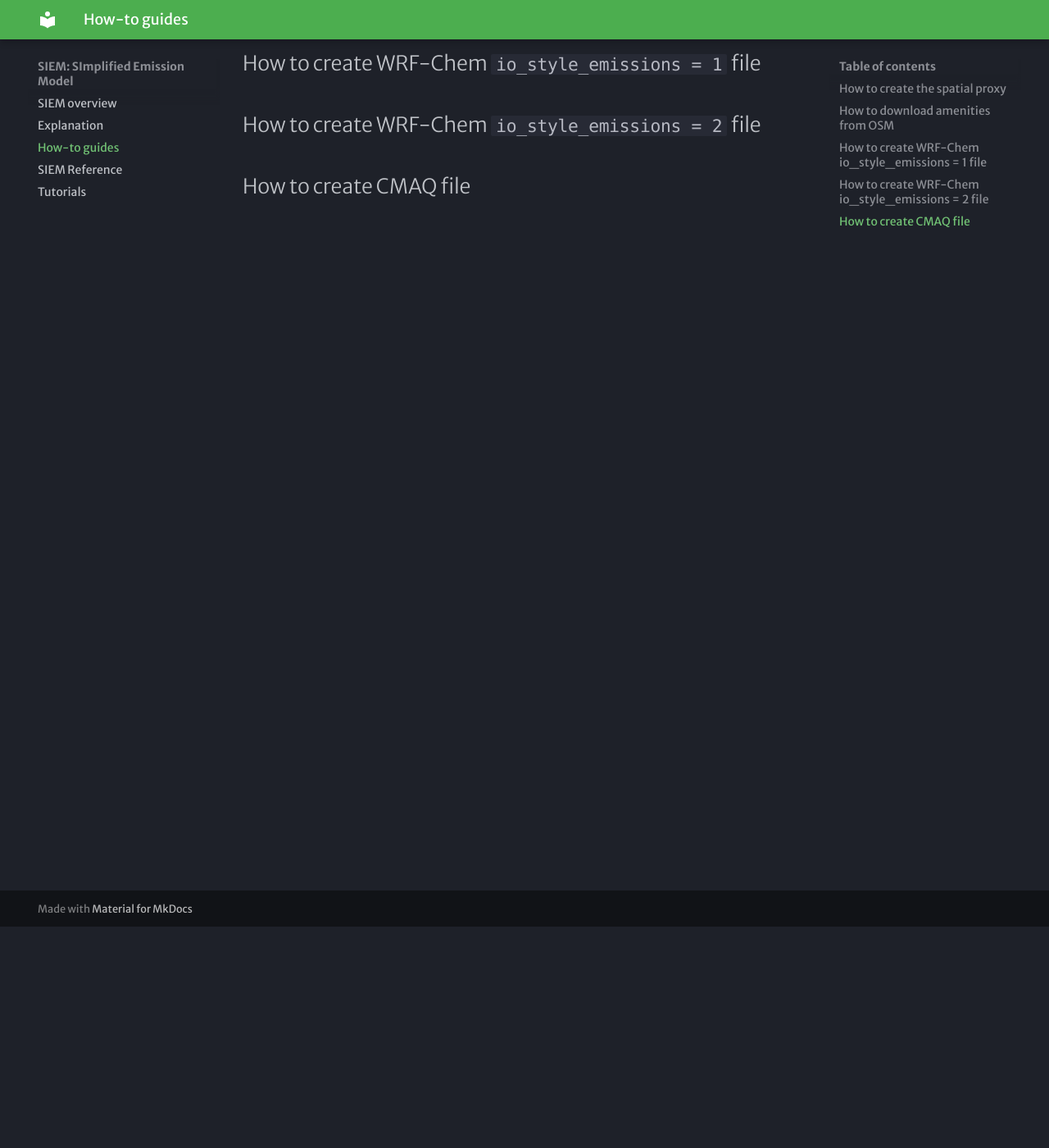
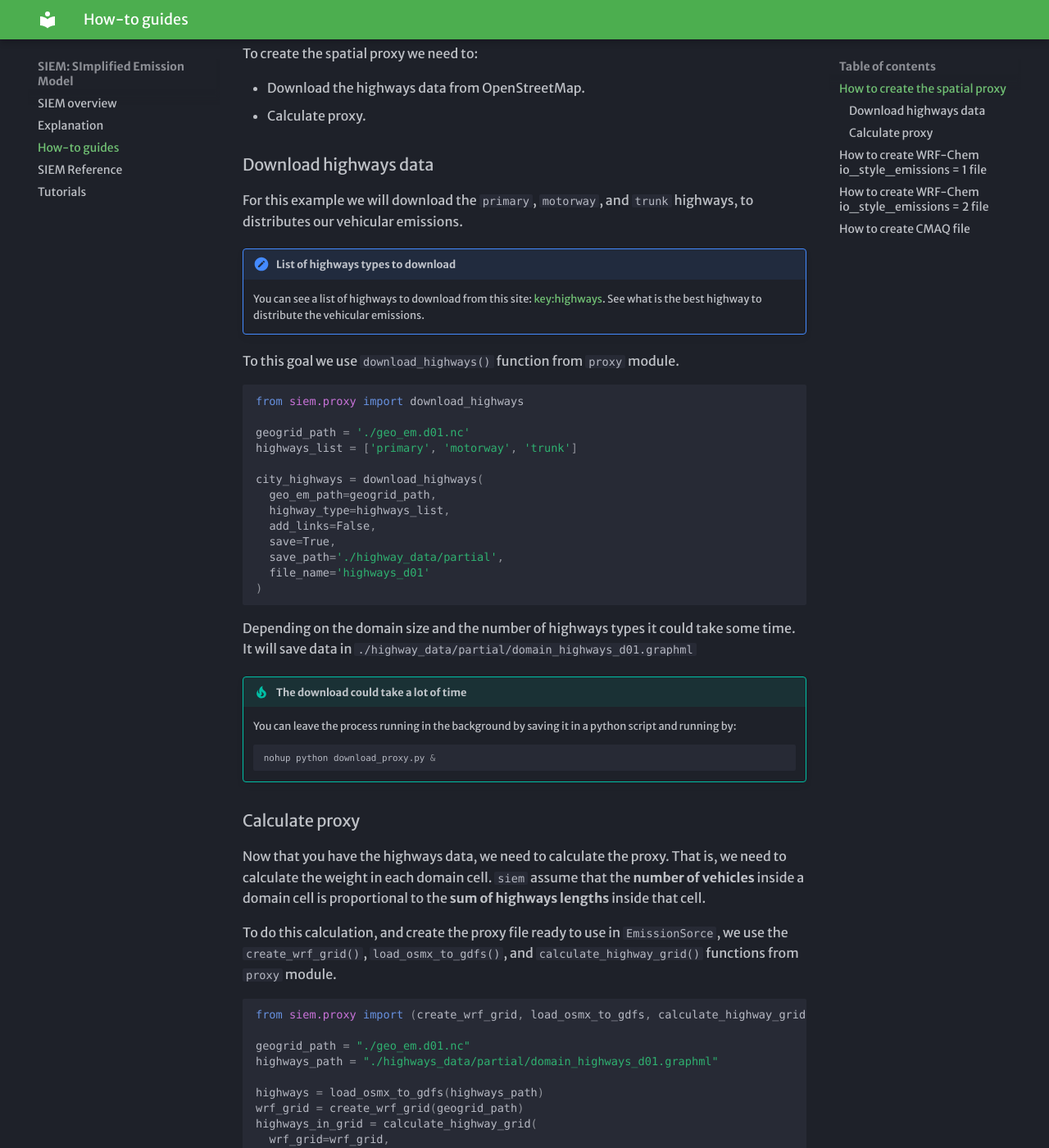
Before and after one commit to quishqa/siem, an MkDocs documentation site: the page built from docs/how-to-guides.md, in a window 1280 px wide and 1400 px high, scrolled down 270 px. Shown: the whole window at 82% size. Built offline with MkDocs 1.6.1 and Material for MkDocs 9.7.7, drawn with Linux system fonts in a browser that asks for light colours; some web fonts are replaced; some of the changed text lies outside the part shown.

Commit message:
doc: how to create the proxy file

````diff
--- a/docs/how-to-guides.md
+++ b/docs/how-to-guides.md
@@ -2,7 +2,82 @@
 
 ## How to create the spatial proxy
 
-## How to download amenities from OSM
+`siem` comes with functions to create a spatial proxy for vehicular emissions using the [OpenStreetMap](https://www.openstreetmap.org/about) data.
+It follows the methodology to spatially distributes emissions described in [Andrade et al. (2015)](https://www.frontiersin.org/journals/environmental-science/articles/10.3389/fenvs.2015.00009/full).
+
+To create the spatial proxy we need to:
+
+- Download the highways data from OpenStreetMap.
+- Calculate proxy.
+
+### Download highways data
+
+For this example we will download the `primary`, `motorway`, and `trunk` highways,
+to distributes our vehicular emissions.
+
+!!! note "List of highways types to download"
+
+    You can see a list of highways to download from this site:
+    [key:highways](https://wiki.openstreetmap.org/wiki/Key:highway).
+    See what is the best highway to distribute the vehicular emissions.
+
+To this goal we use `download_highways()` function from `proxy` module.
+
+```python
+from siem.proxy import download_highways
+
+geogrid_path = './geo_em.d01.nc'
+highways_list = ['primary', 'motorway', 'trunk']
+
+city_highways = download_highways(
+  geo_em_path=geogrid_path,
+  highway_type=highways_list,
+  add_links=False,
+  save=True,
+  save_path='./highway_data/partial',
+  file_name='highways_d01'
+)
+```
+
+Depending on the domain size and the number of highways types it could take some time.
+It will save data in `./highway_data/partial/domain_highways_d01.graphml`
+
+!!! tip "The download could take a lot of time"
+
+    You can leave the process running in the background by saving it
+    in a python script and running by:
+    ```bash
+    nohup python download_proxy.py &
+    ```
+
+### Calculate proxy
+
+Now that you have the highways data, we need to calculate the proxy.
+That is, we need to calculate the weight in each domain cell.
+`siem` assume that the **number of vehicles** inside a domain cell is proportional to the **sum of highways lengths** inside that cell.
+
+To do this calculation, and create the proxy file ready to use in `EmissionSorce`,
+we use the `create_wrf_grid()`, `load_osmx_to_gdfs()`, and `calculate_highway_grid()` functions from `proxy` module.
+
+```python
+from siem.proxy import (create_wrf_grid, load_osmx_to_gdfs, calculate_highway_grid)
+
+geogrid_path = "./geo_em.d01.nc"
+highways_path = "./highways_data/partial/domain_highways_d01.graphml"
+
+highways = load_osmx_to_gdfs(highways_path)
+wrf_grid = create_wrf_grid(geogrid_path)
+highways_in_grid = calculate_highway_grid(
+  wrf_grid=wrf_grid,
+  proxy=highways,
+  to_pre=True,
+  save_pre="./highways_data/",
+  file_name="d01"
+)
+
+```
+
+This script will create the `.csv` (`./highways_data/highways_d01.csv`) to be used in `EmissionSorce`.
 
 ## How to create WRF-Chem `io_style_emissions = 1` file
 
````
Also changed, not shown: docs/tutorials.md (+1 -1 lines).
